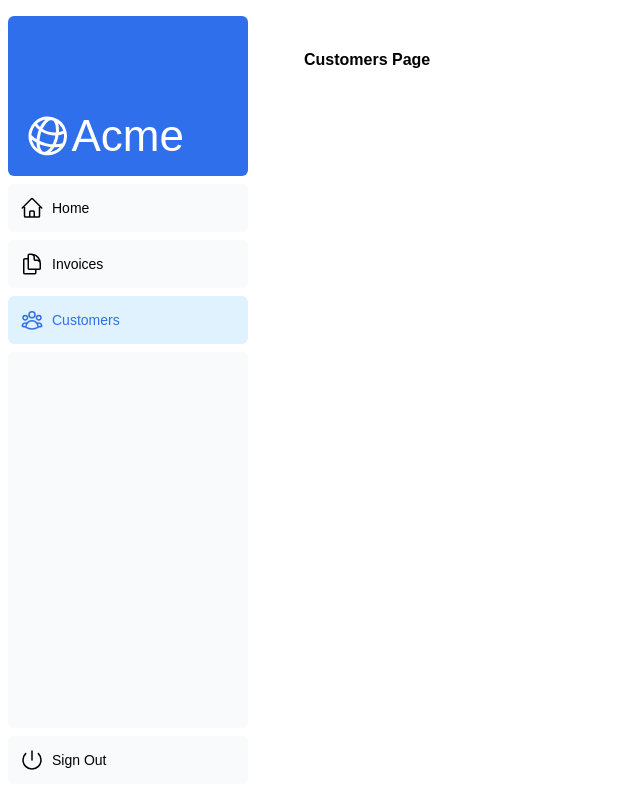
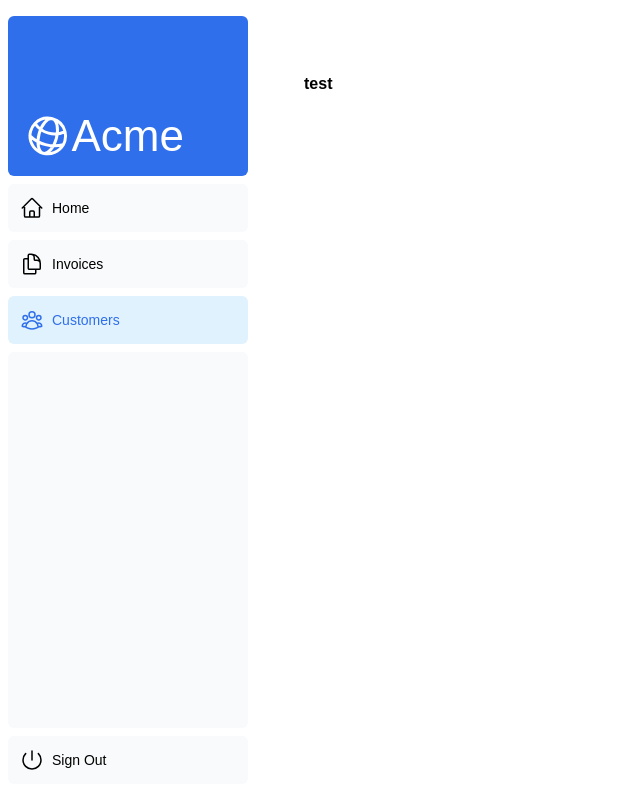
Before and after one commit to 2015WUJI01/nextjs-dashboard, a Next.js app: page /dashboard/customers in a window 1280 px wide. Shown: the whole page, without its empty margins (0-640 px from the left). Built offline with nearby package versions, Linux system fonts and the light colour scheme; a web font is replaced by a local one.

Commit message:
feat: Chapter 9 Part1 Streaming

```diff
--- /dev/null
+++ b/app/dashboard/(overview)/loading.tsx
@@ -0,0 +1,5 @@
+import DashboardSkeleton from "@/app/ui/skeletons";
+
+export default function Loading() {
+  return <DashboardSkeleton />;
+}
--- a/app/dashboard/page.tsx
+++ b/app/dashboard/(overview)/page.tsx
@@ -1,12 +1,12 @@
-import { Card } from '@/app/ui/dashboard/cards';
+import {Card} from '@/app/ui/dashboard/cards';
 import RevenueChart from '@/app/ui/dashboard/revenue-chart';
 import LatestInvoices from '@/app/ui/dashboard/latest-invoices';
-import { inter } from '@/app/ui/fonts';
-
-import { fetchRevenue, fetchLatestInvoices, fetchCardData } from '@/app/lib/data';
+import {inter} from '@/app/ui/fonts';
+import {fetchLatestInvoices, fetchCardData} from '@/app/lib/data';
+import {Suspense} from 'react';
+import {RevenueChartSkeleton, LatestInvoicesSkeleton} from '@/app/ui/skeletons';
 
 export default async function Page() {
-  const revenue = await fetchRevenue();
   const latestInvoices = await fetchLatestInvoices();
   const {
     numberOfCustomers,
@@ -20,9 +20,9 @@ export default async function Page() {
         Dashboard
       </h1>
       <div className="grid gap-6 sm:grid-cols-2 lg:grid-cols-4">
-         <Card title="Collected" value={totalPaidInvoices} type="collected" />
-         <Card title="Pending" value={totalPendingInvoices} type="pending" />
-         <Card title="Total Invoices" value={numberOfInvoices} type="invoices" />
+        <Card title="Collected" value={totalPaidInvoices} type="collected"/>
+        <Card title="Pending" value={totalPendingInvoices} type="pending"/>
+        <Card title="Total Invoices" value={numberOfInvoices} type="invoices"/>
         <Card
           title="Total Customers"
           value={numberOfCustomers}
@@ -30,8 +30,12 @@ export default async function Page() {
         />
       </div>
       <div className="mt-6 grid grid-cols-1 gap-6 md:grid-cols-4 lg:grid-cols-8">
-         <RevenueChart revenue={revenue}  />
-         <LatestInvoices latestInvoices={latestInvoices} />
+        <Suspense fallback={<RevenueChartSkeleton/>}>
+          <RevenueChart/>
+        </Suspense>
+        <Suspense fallback={<LatestInvoicesSkeleton/>}>
+          <LatestInvoices/>
+        </Suspense>
       </div>
     </main>
   );
--- a/app/dashboard/customers/page.tsx
+++ b/app/dashboard/customers/page.tsx
@@ -1,3 +1,9 @@
-export default function Page() {
-  return <p>Customers Page</p>
+
+export default async function Page() {
+
+  return <main>
+    <div className="mt-6 grid grid-cols-1 gap-6 md:grid-cols-4 lg:grid-cols-8">
+      test
+    </div>
+  </main>
 }
--- a/app/lib/data.ts
+++ b/app/lib/data.ts
@@ -14,12 +14,12 @@ export async function fetchRevenue() {
     // Artificially delay a response for demo purposes.
     // Don't do this in production :)
 
-    console.log('Fetching revenue data...');
-    await new Promise((resolve) => setTimeout(resolve, 3000));
+    // console.log('Fetching revenue data...');
+    // await new Promise((resolve) => setTimeout(resolve, 3000));
 
     const data = await sql<Revenue>`SELECT * FROM revenue`;
 
-    console.log('Data fetch completed after 3 seconds.');
+    // console.log('Data fetch completed after 3 seconds.');
 
     return data.rows;
   } catch (error) {
--- a/app/ui/dashboard/latest-invoices.tsx
+++ b/app/ui/dashboard/latest-invoices.tsx
@@ -2,12 +2,10 @@ import { ArrowPathIcon } from '@heroicons/react/24/outline';
 import clsx from 'clsx';
 import Image from 'next/image';
 import { lusitana } from '@/app/ui/fonts';
-import { LatestInvoice } from '@/app/lib/definitions';
-export default async function LatestInvoices({
-  latestInvoices,
-}: {
-  latestInvoices: LatestInvoice[];
-}) {
+import {fetchLatestInvoices} from "@/app/lib/data";
+
+export default async function LatestInvoices() {
+  const latestInvoices = await fetchLatestInvoices()
   return (
     <div className="flex w-full flex-col md:col-span-4">
       <h2 className={`${lusitana.className} mb-4 text-xl md:text-2xl`}>
--- a/app/ui/dashboard/revenue-chart.tsx
+++ b/app/ui/dashboard/revenue-chart.tsx
@@ -1,7 +1,7 @@
 import { generateYAxis } from '@/app/lib/utils';
 import { CalendarIcon } from '@heroicons/react/24/outline';
 import { lusitana } from '@/app/ui/fonts';
-import { Revenue } from '@/app/lib/definitions';
+import { fetchRevenue } from '@/app/lib/data';
 
 // This component is representational only.
 // For data visualization UI, check out:
@@ -9,11 +9,9 @@ import { Revenue } from '@/app/lib/definitions';
 // https://www.chartjs.org/
 // https://airbnb.io/visx/
 
-export default async function RevenueChart({
-  revenue,
-}: {
-  revenue: Revenue[];
-}) {
+export default async function RevenueChart() {
+  const revenue = await fetchRevenue();
+
   const chartHeight = 350;
 
   const { yAxisLabels, topLabel } = generateYAxis(revenue);
```
